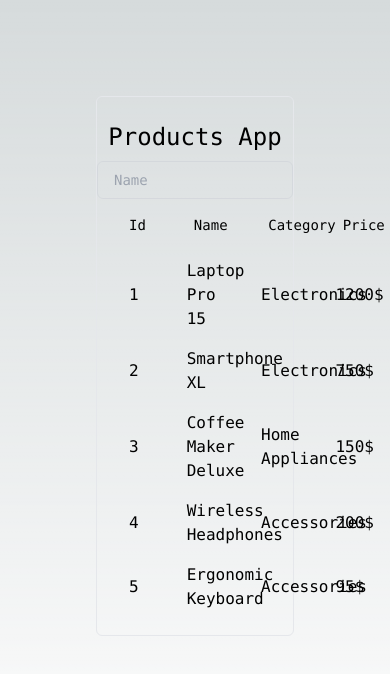
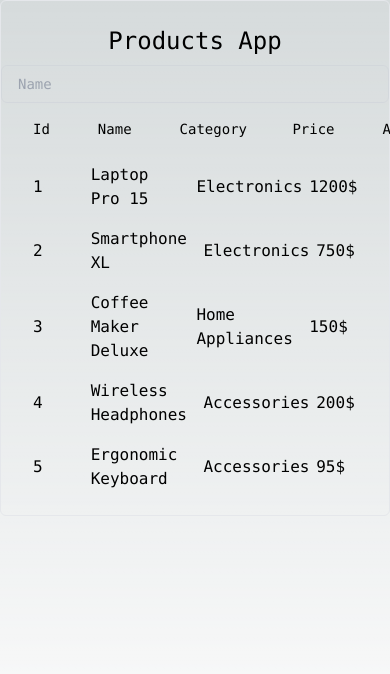
Before and after one commit to SamiFraca/prxdxctssapp, a Next.js app: page / in a window 390 px wide. Shown: the top 674 px of the page. Built offline with nearby package versions, Linux system fonts and the light colour scheme.

Commit message:
Add basic css responsive layout

```diff
--- a/app/globals.css
+++ b/app/globals.css
@@ -31,3 +31,15 @@ body {
     text-wrap: balance;
   }
 }
+
+.dropdown-trigger {
+  @apply cursor-pointer px-4 py-2  border rounded shadow-sm min-w-[172px] ;
+}
+
+.dropdown-menu {
+  @apply absolute mt-2 w-max  border rounded shadow-lg bg-black bg-opacity-90;
+}
+
+.dropdown-item {
+  @apply cursor-pointer px-4 py-2 hover:bg-slate-900 hover:bg-opacity-85;
+}
--- a/app/page.tsx
+++ b/app/page.tsx
@@ -4,7 +4,7 @@ import {  ProductList,ProductListProps } from "./components/products-list";
 export default function Home() {
 
   return (
-    <main className="flex min-h-screen flex-col items-center justify-between p-24">
+    <main className="flex min-h-screen flex-col items-center justify-between md:p-24">
       <div className="z-10 w-full max-w-5xl items-center  font-mono text-sm lg:flex flex-col border rounded-md py-4 ">
         <h1 className="flex justify-center w-full text-2xl my-2">Products App</h1>
         <ControlToolbar />
```
Also changed, not shown: app/README.md.
